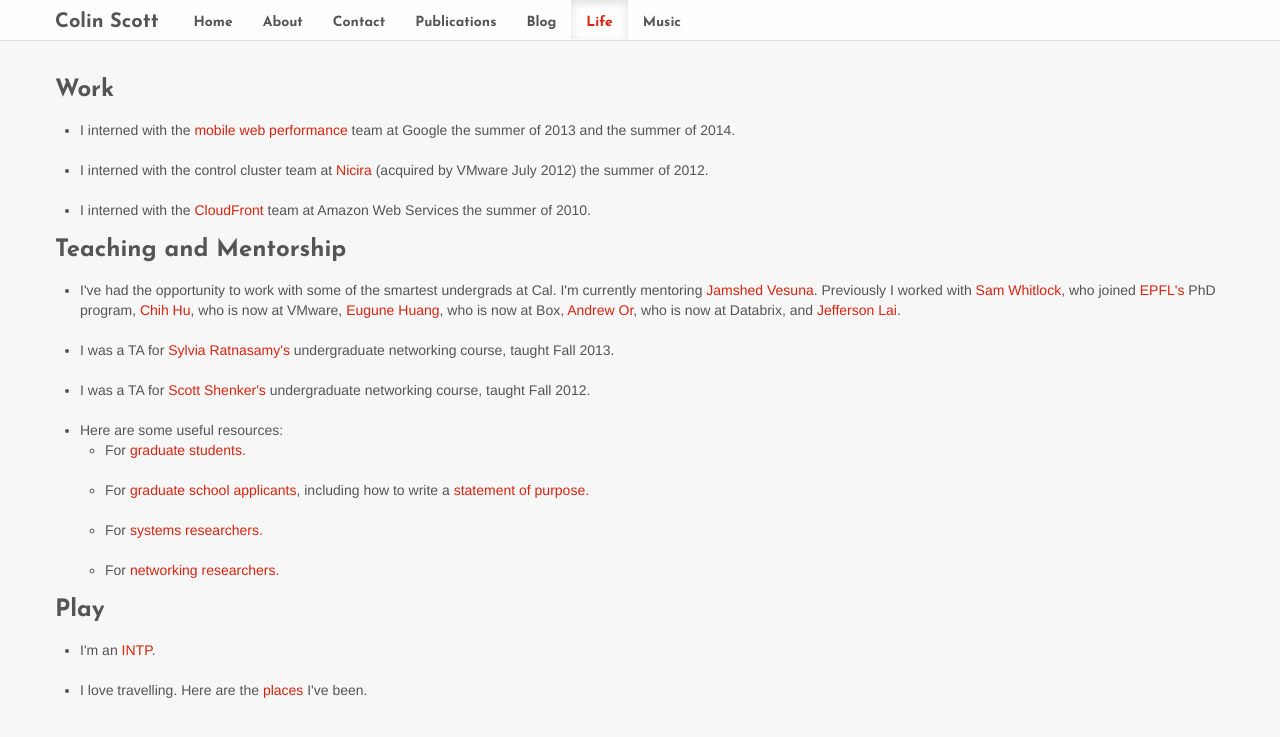
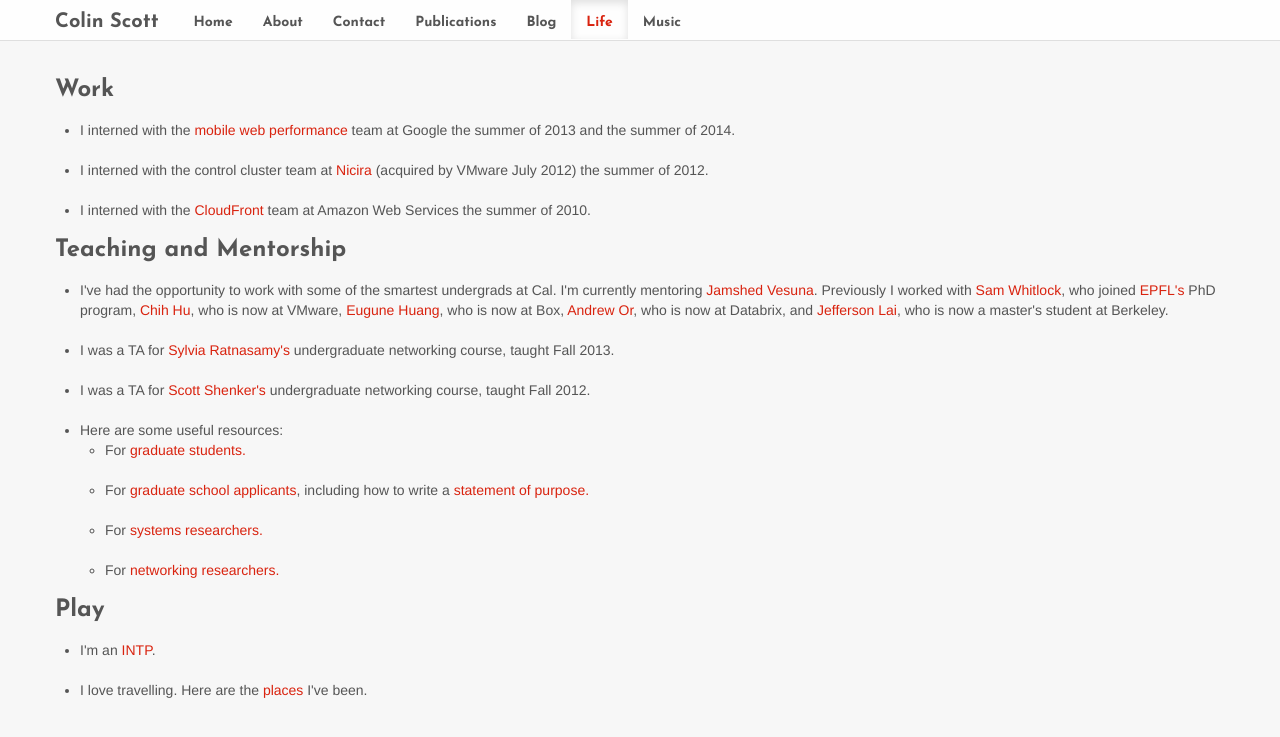
Before and after one commit to colin-scott/personal_website, a Jekyll site: the page built from life.html, in a window 1280 px wide. Shown: the top 737 px of the page. Built offline with Jekyll 4.4.1, drawn with Linux system fonts in a browser that asks for light colours; Markdown is read by kramdown in place of the engine named in the settings.

Commit message:
Update Jefferson

```diff
--- a/life.html
+++ b/life.html
@@ -37,7 +37,8 @@ Previously I worked with
 who is now at VMware,
 <a href="http://eugene.huang.org/">Eugune Huang</a>, who is now at Box,
 <a href="https://plus.google.com/109177137524762864782/posts">Andrew Or</a>,
-who is now at Databrix, and <a href="http://www.jeffersonlai.com/">Jefferson Lai</a>.
+who is now at Databrix, and <a href="http://www.jeffersonlai.com/">Jefferson
+  Lai</a>, who is now a master's student at Berkeley.
 </li>
 <br />
 <li>I was a TA for <a
```
